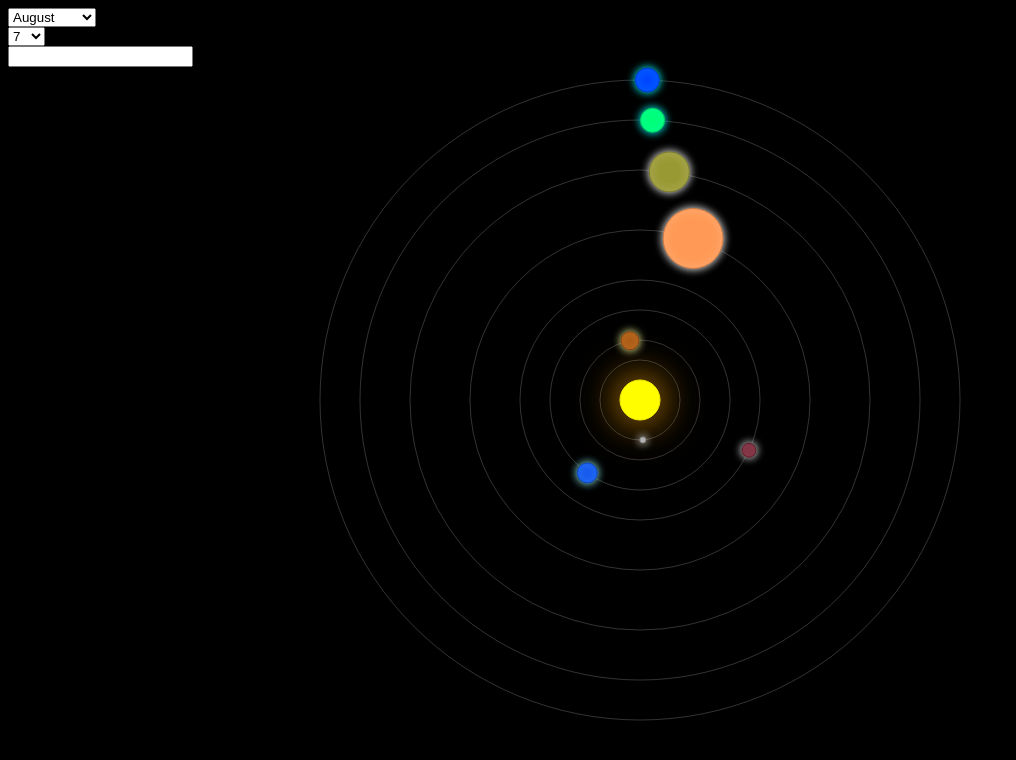
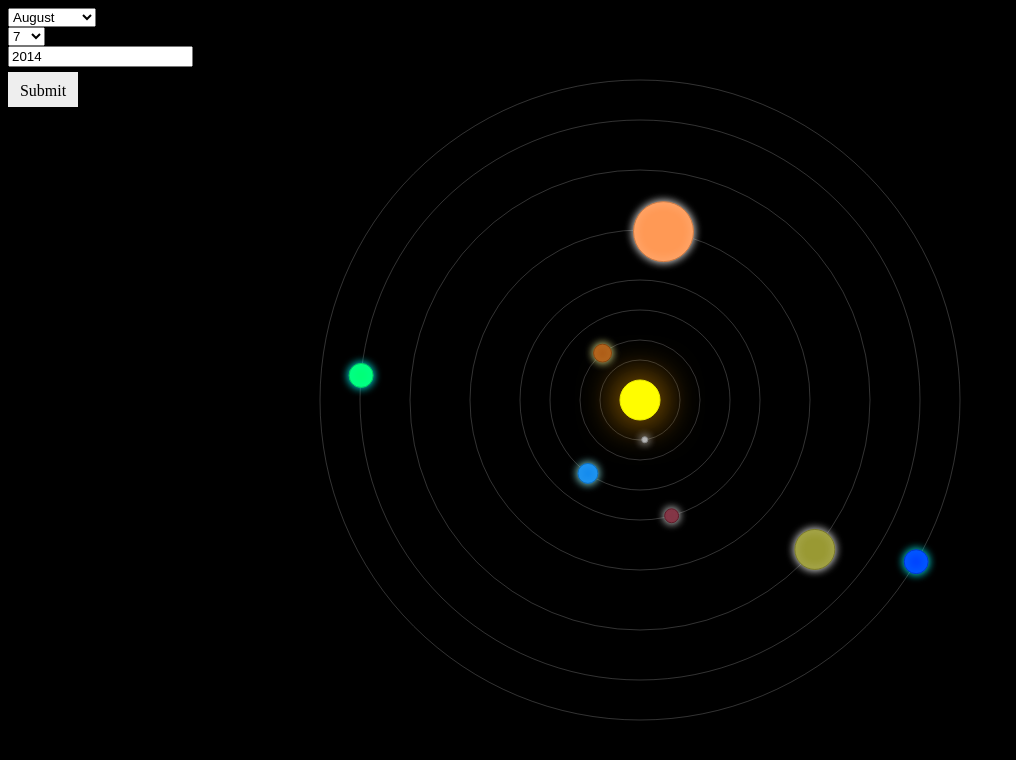
Before and after one commit to bryan-jones/earth-clock, a plain HTML site: page index.html in a window 1280 px wide. Shown: the whole page, without its empty margins (0-1016 px from the left). Drawn offline with nearby package versions, Linux system fonts and the light colour scheme.

Commit message:
Adding offsets to place planets in correct orbit. Fixing year input.

```diff
--- a/core.js
+++ b/core.js
@@ -1,5 +1,22 @@
+/* Copyright (C) 2014 Bryan Jones
+
+    This program is free software: you can redistribute it and/or modify
+    it under the terms of the GNU General Public License as published by
+    the Free Software Foundation, either version 3 of the License, or
+    (at your option) any later version.
+
+    This program is distributed in the hope that it will be useful,
+    but WITHOUT ANY WARRANTY; without even the implied warranty of
+    MERCHANTABILITY or FITNESS FOR A PARTICULAR PURPOSE.  See the
+    GNU General Public License for more details.
+
+    You should have received a copy of the GNU General Public License
+    along with this program.  If not, see <http://www.gnu.org/licenses/>.
+*/
+
 // Using unit circle math might be easier, but the laws of sin
-// and cosine are so much more fun!
+// and cosine are so much more fun! Plus I will be adding elliptical
+// orbits.
 
 $(document).ready(function() {
   drawCanvas();
@@ -16,44 +33,30 @@ $(document).ready(function() {
     selectList.appendChild(option);
   }
   $('#day-list').val(new Date().getDate());
+  $('#year-field').val(new Date().getFullYear());
+
+
+  $('#submit').click(function() {
+    resetCanvas();
+  });
 
   // Change the canvas if they select a month or day.
   $('#selector, #day-list').change(function() {
-    // Set store selected values.
-    var month = $("#selector option:selected").val();
-    var day = $('#day-list option:selected').val();
-
-    // Remove old options from the day list.
-    $("#day-list option").remove();
-    total_days = daysInMonth(month, new Date().getYear());
-
-    // Rebuild the select list based off of month.
-    var selectList = document.getElementById('day-list');
-    for (var i = 1; i <= total_days; i++) {
-      var option = document.createElement("option");
-      option.value = i;
-      option.text = i;
-      selectList.appendChild(option);
-    }
-
-    // If the day is larger than the month total, set it to the total.
-    if (day > total_days) {
-      day = total_days;
-    }
-    $('#day-list').val(day);
-    drawCanvas(month, day);
+    resetCanvas();
   });
 });
 
 /**
  * Draw the canvas.
  */
-function drawCanvas(date, day) {
+function drawCanvas(date, day, year) {
   if (typeof date == "undefined" || typeof day == "undefined") {
-    date = 'empty';
-    day = 'empty';
+    date = new Date().getMonth();
+    day = new Date().getDate();
   }
-
+  if (typeof year == "undefined") {
+    year = new Date().getFullYear();
+  }
   var canvas = document.getElementById('earth-clock');
   if (canvas.getContext) {
     var ctx = canvas.getContext('2d');
@@ -71,7 +74,7 @@ function drawCanvas(date, day) {
     var neptuneRadius = 12;
     var mercuryColor = "#aaa";
     var venusColor = "#a51";
-    var earthColor = "#15e";
+    var earthColor = "#18e";
     var marsColor = "#723";
     var jupiterColor = "#f95";
     var saturnColor = "#993";
@@ -86,13 +89,21 @@ function drawCanvas(date, day) {
     var uranusOrbitRadius = 280;
     var neptuneOrbitRadius = 320;
     var mercuryOrbitalPeriod = 88;
-    var venusOrbitalPeriod = 225;
+    var venusOrbitalPeriod = 224.7;
     var earthOrbitalPeriod = 365.25;
     var marsOrbitalPeriod = 686.971;
     var jupiterOrbitalPeriod = 4332.59;
     var saturnOrbitalPeriod = 10759.22;
     var uranusOrbitalPeriod = 30687.15;
     var neptuneOrbitalPeriod = 60190.03;
+    var mercuryOffset = 300;
+    var venusOffset = 298;
+    var earthOffset = 0;
+    var marsOffset = 190;
+    var jupiterOffset = 130;
+    var saturnOffset = 170;
+    var uranusOffset = 144;
+    var neptuneOffset = 230;
 
     // Draw orbit.
     drawOrbit(ctx, centerX, centerY, earthOrbitRadius);
@@ -108,29 +119,59 @@ function drawCanvas(date, day) {
     drawSun(ctx, centerX, centerY);
 
     // Draw Mercury.
-    drawPlanet(ctx, centerX, centerY, mercuryOrbitRadius, mercuryRadius, mercuryColor, mercuryOrbitalPeriod, date, day);
+    drawPlanet(ctx, centerX, centerY, mercuryOrbitRadius, mercuryRadius, mercuryColor, mercuryOrbitalPeriod, date, day, year, mercuryOffset);
 
     // Draw Venus.
-    drawPlanet(ctx, centerX, centerY, venusOrbitRadius, venusRadius, venusColor, venusOrbitalPeriod, date, day);
+    drawPlanet(ctx, centerX, centerY, venusOrbitRadius, venusRadius, venusColor, venusOrbitalPeriod, date, day, year, venusOffset, 1);
 
     // Draw Earth.
-    drawPlanet(ctx, centerX, centerY, earthOrbitRadius, earthRadius, earthColor, earthOrbitalPeriod, date, day);
+    drawPlanet(ctx, centerX, centerY, earthOrbitRadius, earthRadius, earthColor, earthOrbitalPeriod, date, day, year, earthOffset);
 
     // Draw Mars.
-    drawPlanet(ctx, centerX, centerY, marsOrbitRadius, marsRadius, marsColor, marsOrbitalPeriod, date, day);
+    drawPlanet(ctx, centerX, centerY, marsOrbitRadius, marsRadius, marsColor, marsOrbitalPeriod, date, day, year, marsOffset);
 
     // Draw Jupiter.
-    drawPlanet(ctx, centerX, centerY, jupiterOrbitRadius, jupiterRadius, jupiterColor, jupiterOrbitalPeriod, date, day);
+    drawPlanet(ctx, centerX, centerY, jupiterOrbitRadius, jupiterRadius, jupiterColor, jupiterOrbitalPeriod, date, day, year, jupiterOffset);
 
     // Draw Saturn.
-    drawPlanet(ctx, centerX, centerY, saturnOrbitRadius, saturnRadius, saturnColor, saturnOrbitalPeriod, date, day);
+    drawPlanet(ctx, centerX, centerY, saturnOrbitRadius, saturnRadius, saturnColor, saturnOrbitalPeriod, date, day, year, saturnOffset);
 
     // Draw Uranus.
-    drawPlanet(ctx, centerX, centerY, uranusOrbitRadius, uranusRadius, uranusColor, uranusOrbitalPeriod, date, day);
+    drawPlanet(ctx, centerX, centerY, uranusOrbitRadius, uranusRadius, uranusColor, uranusOrbitalPeriod, date, day, year, uranusOffset);
 
     // Draw Neptune.
-    drawPlanet(ctx, centerX, centerY, neptuneOrbitRadius, neptuneRadius, neptuneColor, neptuneOrbitalPeriod, date, day);
+    drawPlanet(ctx, centerX, centerY, neptuneOrbitRadius, neptuneRadius, neptuneColor, neptuneOrbitalPeriod, date, day, year, neptuneOffset);
   }
+}
+
+/**
+ * Resets the canvas.
+ */
+function resetCanvas() {
+  // Set store selected values.
+  var month = $("#selector option:selected").val();
+  var day = $('#day-list option:selected').val();
+  var year = parseInt($('#year-field').val());
+
+  // Remove old options from the day list.
+  $("#day-list option").remove();
+  total_days = daysInMonth(month, year);
+
+  // Rebuild the select list based off of month.
+  var selectList = document.getElementById('day-list');
+  for (var i = 1; i <= total_days; i++) {
+    var option = document.createElement("option");
+    option.value = i;
+    option.text = i;
+    selectList.appendChild(option);
+  }
+
+  // If the day is larger than the month total, set it to the total.
+  if (day > total_days) {
+    day = total_days;
+  }
+  $('#day-list').val(day);
+  drawCanvas(month, day, year);
 }
 
 /**
@@ -163,20 +204,18 @@ function drawSun(ctx, centerX, centerY) {
 /**
  * Draw the earth and position it.
  */
-function drawPlanet(ctx, centerX, centerY, orbitRadius, radius, color, orbitalPeriod, inMonth, inDay) {
+function drawPlanet(ctx, centerX, centerY, orbitRadius, radius, color, orbitalPeriod, inMonth, inDay, inYear, offset, reverse) {
   // Get the current date to position the earth.
-  var degree_per_day = 360/orbitalPeriod;
-  if (inDay == 'empty') {
-    inDay = degree_per_day * getDateYear();
-  }
-  else {
-    inDay = degree_per_day * getDateYear(inMonth, inDay);
-  }
+  var degree_per_day = (360/orbitalPeriod);
+  inDay = degree_per_day * getDateYear(inMonth, inDay, inYear);
 
   // Get the x and y coordinates.
-  var xPosition = calculateXPosition(inDay, orbitRadius, centerX);
-  var yPosition = calculateYPosition(inDay, orbitRadius, xPosition);
+  var xPosition = calculateXPosition(inDay, inYear, orbitRadius, centerX, offset);
+  var yPosition = calculateYPosition(inDay, inYear, orbitRadius, xPosition, offset);
 
+  if (typeof reverse != 'undefined') {
+    xPosition = xPosition * -1;
+  }
   ctx.beginPath();
   ctx.arc((xPosition + orbitRadius) + (centerX - orbitRadius), yPosition + (centerY - orbitRadius), radius, 0, 2 * Math.PI, false);
   ctx.fillStyle = color;
@@ -191,9 +230,9 @@ function drawPlanet(ctx, centerX, centerY, orbitRadius, radius, color, orbitalPe
 /**
  * Calculate the Y position based on date.
  */
-function calculateYPosition(day, orbitRadius, xPosition) {
+function calculateYPosition(day, year, orbitRadius, xPosition, offset) {
   // Grab the angle in degrees.
-  var degree = getDegrees(day);
+  var degree = getDegrees(day) + getDegrees(offset);
 
   // Get the length of the unknown side using the law of cosines.
   var distance = Math.pow(orbitRadius, 2) + Math.pow(orbitRadius, 2);
@@ -210,9 +249,9 @@ function calculateYPosition(day, orbitRadius, xPosition) {
 /**
  * Calculate the X position based on date.
  */
-function calculateXPosition(day, orbitRadius, centerX) {
+function calculateXPosition(day, year, orbitRadius, centerX, offset) {
   // Grab the angle in degrees.
-  var degree = getDegrees(day);
+  var degree = getDegrees(day) + getDegrees(offset)
   var distance = orbitRadius * Math.sin(degree);
   return distance;
 }
@@ -229,14 +268,14 @@ function getDegrees(radians) {
 /**
  * Get current percentage relative to total days in current month.
  */
-function getDayPercent(month, day) {
+function getDayPercent(month, day, year) {
   // Get the total days of the month and current day.
   var total_days = 0;
   if (typeof month == 'undefined') {
     total_days = daysInMonth(new Date().getMonth(), new Date().getYear());
   }
   else {
-    total_days = daysInMonth(month, new Date().getFullYear());
+    total_days = daysInMonth(month, year);
   }
 
   if (typeof day == 'undefined') {
@@ -251,7 +290,7 @@ function getDayPercent(month, day) {
  * Month is 0 based
  */
 function daysInMonth(month, year) {
-  return new Date(year, parseInt(month) + 1, 0).getDate();
+  return new Date(year, month + 1, 0).getDate();
 }
 
 
@@ -259,20 +298,19 @@ function daysInMonth(month, year) {
  * Lighten or darken a hex value.
  */
 function ColorLuminance(hex, lum) {
-
   // validate hex string
   hex = String(hex).replace(/[^0-9a-f]/gi, '');
   if (hex.length < 6) {
-    hex = hex[0]+hex[0]+hex[1]+hex[1]+hex[2]+hex[2];
+    hex = hex[0] + hex[0] + hex[1] + hex[1] + hex[2] + hex[2];
   }
   lum = lum || 0;
 
   // convert to decimal and change luminosity
   var rgb = "#", c, i;
   for (i = 0; i < 3; i++) {
-    c = parseInt(hex.substr(i*2,2), 16);
+    c = parseInt(hex.substr(i * 2,2), 16);
     c = Math.round(Math.min(Math.max(0, c + (c * lum)), 255)).toString(16);
-    rgb += ("00"+c).substr(c.length);
+    rgb += ("00" + c).substr(c.length);
   }
 
   return rgb;
@@ -281,16 +319,16 @@ function ColorLuminance(hex, lum) {
 /**
  * Get the day of the year starting from 0.
  */
-function getDateYear(month, day) {
+function getDateYear(month, day, year) {
   var now = 0;
   var start = 0;
   if (typeof month == 'undefined') {
     now = new Date();
-    start = new Date(now.getFullYear(), 0, 0);
+    start = new Date(0, 0, 0);
   }
   else {
-    now = new Date(new Date().getFullYear(), month, day);
-    start = new Date(now.getFullYear(), 0, 0);
+    now = new Date(year, month, day);
+    start = new Date(0, 0, 0);
   }
 
   var diff = now - start;
--- a/index.html
+++ b/index.html
@@ -26,8 +26,9 @@
       <select id="day-list"></select>
     </div>
     <div id="year-text-wrapper">
-      <form>
-      <input type="text" name="year">
+      <form name="input">
+        <input id="year-field" type="text" name="year">
+        <div id="submit">Submit</div>
       </form>
     </div>
     <canvas id="earth-clock"  width="700px" height="700px">
--- a/style.css
+++ b/style.css
@@ -8,3 +8,17 @@ canvas {
   position: absolute;
   top: calc(50% - 350px);
 }
+
+#submit {
+  background-color: #eee;
+  color: #000;
+  cursor: pointer;
+  display: block;
+  height: 25px;
+  margin-top: 5px;
+  padding: 10px 0 0 0;
+  text-align: center;
+  width: 70px;
+
+  @include border-radius(3px);
+}
```
Also changed, not shown: LICENSE.txt (added).
